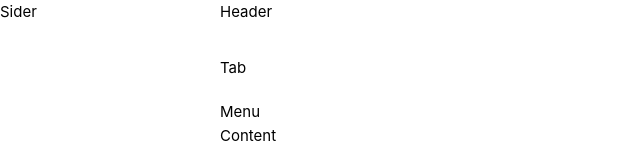
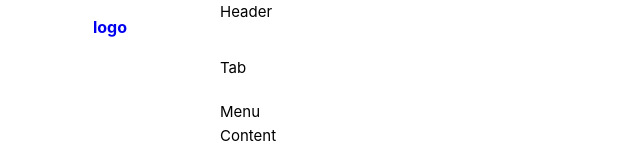
Before and after one commit to cigarette-strawberry/menu, a Vue app: page / in a window 1280 px wide. Shown: the top 152 px of the page, without its empty margins (0-640 px from the left). Built offline with nearby package versions, Linux system fonts and the light colour scheme.

Commit message:
feat:添加logo

```diff
--- /dev/null
+++ b/src/enum/index.ts
@@ -0,0 +1,7 @@
+export enum SetupStoreId {
+  App = 'app-store',
+  Theme = 'theme-store',
+  Auth = 'auth-store',
+  Route = 'route-store',
+  Tab = 'tab-store'
+}
--- a/src/layout/modules/Logo.vue
+++ b/src/layout/modules/Logo.vue
@@ -0,0 +1,36 @@
+<script setup lang="ts">
+defineOptions({
+  name: ''
+});
+
+interface Props {
+  /** Whether to show the title */
+  showTitle?: boolean;
+}
+
+const { showTitle } = defineProps<Props>();
+</script>
+
+<template>
+  <RouterLink to="/" class="logo">
+    <h2 v-show="showTitle" class="title">logo</h2>
+  </RouterLink>
+</template>
+
+<style lang="scss" scoped>
+.logo {
+  width: 100%;
+  display: flex;
+  justify-content: center;
+  align-items: center;
+  text-decoration: none;
+
+  .title {
+    transition-timing-function: cubic-bezier(0.4, 0, 0.2, 1);
+    transition-duration: 300ms;
+    font-size: 16px;
+    font-weight: bold;
+    color: --el-color-primary;
+  }
+}
+</style>
--- a/src/layout/modules/Sider.vue
+++ b/src/layout/modules/Sider.vue
@@ -2,10 +2,23 @@
 defineOptions({
   name: ''
 });
+import Logo from '@/layout/modules/Logo.vue';
+import { useThemeStore } from '@/stores/modules/theme';
+import { computed } from 'vue';
+const themeStore = useThemeStore();
+
+const isVerticalMix = computed(() => themeStore.layout.mode === 'vertical-mix');
+const isHorizontalMix = computed(() => themeStore.layout.mode === 'horizontal-mix');
+const darkMenu = computed(() => !themeStore.darkMode && !isHorizontalMix.value && themeStore.sider.inverted);
+const showLogo = computed(() => !isVerticalMix.value && !isHorizontalMix.value);
+const menuWrapperClass = computed(() => (showLogo.value ? 'flex-1-hidden' : 'h-full'));
 </script>
 
 <template>
-  <div>Sider</div>
+  <div>
+    <Logo v-if="true" :show-title="true" :style="{ height: themeStore.header.height + 'px' }" />
+    <div id="__GLOBAL_SIDER_MENU__"></div>
+  </div>
 </template>
 
 <style lang="scss" scoped></style>
--- /dev/null
+++ b/src/stores/modules/theme/index.ts
@@ -0,0 +1,80 @@
+import { computed, effectScope, onScopeDispose, ref, toRefs, watch } from 'vue';
+import type { Ref } from 'vue';
+import { defineStore } from 'pinia';
+import { SetupStoreId } from '@/enum';
+import { initThemeSettings } from './shared';
+
+/** Theme store */
+export const useThemeStore = defineStore(SetupStoreId.Theme, () => {
+  const scope = effectScope();
+
+  /** Theme settings */
+  const settings: Ref<App.Theme.ThemeSetting> = ref(initThemeSettings());
+
+  /** Dark mode */
+  const darkMode = computed(() => {
+    return settings.value.themeScheme === 'dark';
+  });
+
+  /** grayscale mode */
+  const grayscaleMode = computed(() => settings.value.grayscale);
+
+  /** colourWeakness mode */
+  const colourWeaknessMode = computed(() => settings.value.colourWeakness);
+
+  /**
+   * Settings json
+   *
+   * It is for copy settings
+   */
+  const settingsJson = computed(() => JSON.stringify(settings.value));
+
+  /** Reset store */
+  function resetStore() {
+    const themeStore = useThemeStore();
+
+    themeStore.$reset();
+  }
+
+  /**
+   * Set grayscale value
+   *
+   * @param isGrayscale
+   */
+  function setGrayscale(isGrayscale: boolean) {
+    settings.value.grayscale = isGrayscale;
+  }
+
+  /**
+   * Set colourWeakness value
+   *
+   * @param isColourWeakness
+   */
+  function setColourWeakness(isColourWeakness: boolean) {
+    settings.value.colourWeakness = isColourWeakness;
+  }
+
+  /**
+   * Set layout reverse horizontal mix
+   *
+   * @param reverse Reverse horizontal mix
+   */
+  function setLayoutReverseHorizontalMix(reverse: boolean) {
+    settings.value.layout.reverseHorizontalMix = reverse;
+  }
+
+  /** On scope dispose */
+  onScopeDispose(() => {
+    scope.stop();
+  });
+
+  return {
+    ...toRefs(settings.value),
+    darkMode,
+    settingsJson,
+    setGrayscale,
+    setColourWeakness,
+    resetStore,
+    setLayoutReverseHorizontalMix
+  };
+});
--- /dev/null
+++ b/src/stores/modules/theme/shared.ts
@@ -0,0 +1,6 @@
+import { themeSettings } from '@/theme/settings';
+
+/** Init theme settings */
+export function initThemeSettings() {
+  return themeSettings;
+}
--- /dev/null
+++ b/src/theme/settings.ts
@@ -0,0 +1,82 @@
+/** Default theme settings */
+export const themeSettings: App.Theme.ThemeSetting = {
+  themeScheme: 'light',
+  grayscale: false,
+  colourWeakness: false,
+  recommendColor: false,
+  themeColor: '#646cff',
+  otherColor: {
+    info: '#2080f0',
+    success: '#52c41a',
+    warning: '#faad14',
+    error: '#f5222d'
+  },
+  isInfoFollowPrimary: true,
+  resetCacheStrategy: 'close',
+  layout: {
+    mode: 'vertical',
+    scrollMode: 'content',
+    reverseHorizontalMix: false
+  },
+  page: {
+    animate: true,
+    animateMode: 'fade-slide'
+  },
+  header: {
+    height: 56,
+    breadcrumb: {
+      visible: true,
+      showIcon: true
+    },
+    multilingual: {
+      visible: true
+    }
+  },
+  tab: {
+    visible: true,
+    cache: true,
+    height: 44,
+    mode: 'chrome'
+  },
+  fixedHeaderAndTab: true,
+  sider: {
+    inverted: false,
+    width: 220,
+    collapsedWidth: 64,
+    mixWidth: 90,
+    mixCollapsedWidth: 64,
+    mixChildMenuWidth: 200
+  },
+  footer: {
+    visible: true,
+    fixed: false,
+    height: 48,
+    right: true
+  },
+  watermark: {
+    visible: false,
+    text: 'SoybeanAdmin'
+  },
+  tokens: {
+    light: {
+      colors: {
+        container: 'rgb(255, 255, 255)',
+        layout: 'rgb(247, 250, 252)',
+        inverted: 'rgb(0, 20, 40)',
+        'base-text': 'rgb(31, 31, 31)'
+      },
+      boxShadow: {
+        header: '0 1px 2px rgb(0, 21, 41, 0.08)',
+        sider: '2px 0 8px 0 rgb(29, 35, 41, 0.05)',
+        tab: '0 1px 2px rgb(0, 21, 41, 0.08)'
+      }
+    },
+    dark: {
+      colors: {
+        container: 'rgb(28, 28, 28)',
+        layout: 'rgb(18, 18, 18)',
+        'base-text': 'rgb(224, 224, 224)'
+      }
+    }
+  }
+};
```
Also changed, not shown: src/stores/counter.ts (deleted, +0 -12 lines), src/stores/index.ts (added, +9 -0 lines), src/typings/app.d.ts (added, +119 -0 lines).
